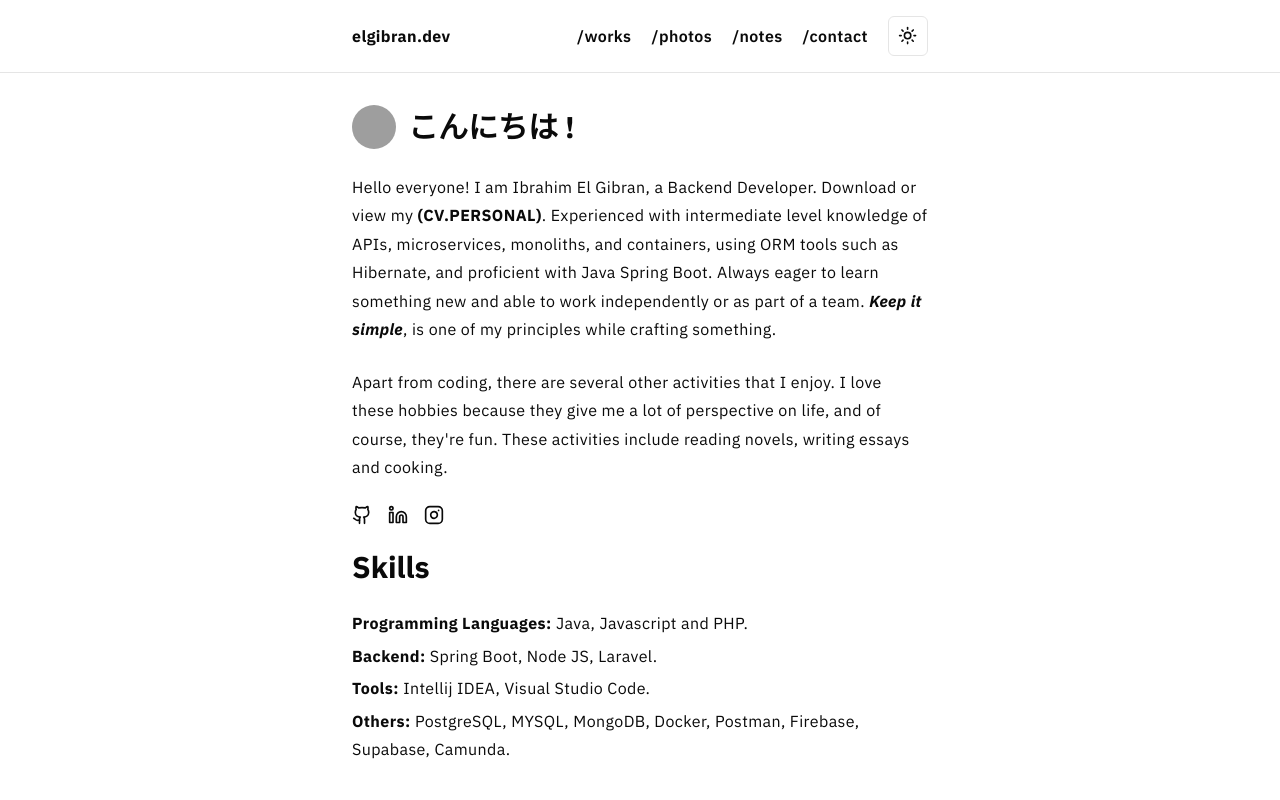
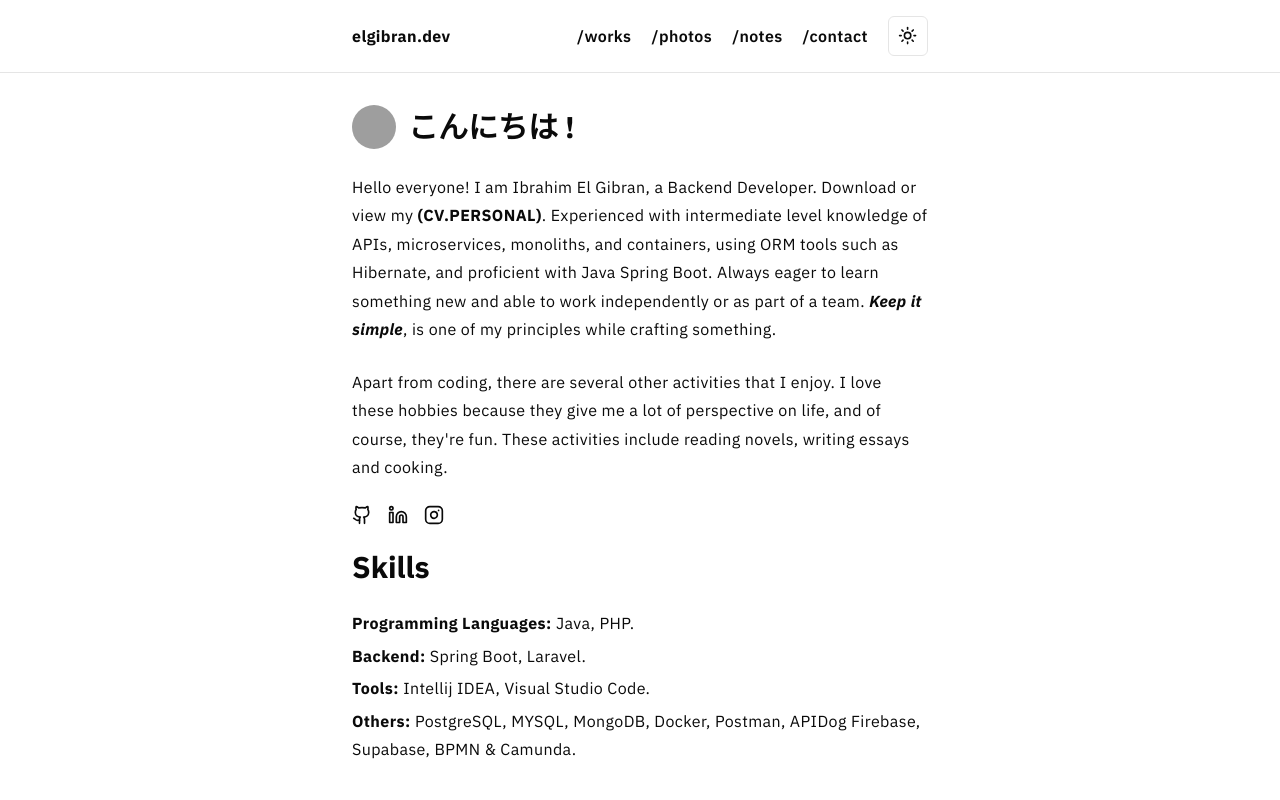
Before and after one commit to ibrahimelgibran/Portfoliov3, a React (Vite) app: page / in a window 1280 px wide. Shown: the top 800 px of the page. Built offline with nearby package versions, Linux system fonts and the light colour scheme; no server answers; grey boxes are pictures that could not be loaded.

Commit message:
upadate deskripsi

```diff
--- a/src/pages/home.tsx
+++ b/src/pages/home.tsx
@@ -79,17 +79,17 @@ export default function Home() {
         <Heading as="h1">Skills</Heading>
         <div className="space-y-1">
           <Paragraph>
-            <b>Programming Languages: </b>Java, Javascript and PHP.
+            <b>Programming Languages: </b>Java, PHP.
           </Paragraph>
           <Paragraph>
-            <b>Backend:</b> Spring Boot, Node JS, Laravel.
+            <b>Backend:</b> Spring Boot, Laravel.
           </Paragraph>
           <Paragraph>
             <b>Tools:</b> Intellij IDEA, Visual Studio Code.
           </Paragraph>
           <Paragraph>
-            <b>Others:</b> PostgreSQL, MYSQL, MongoDB, Docker, Postman,
-            Firebase, Supabase, Camunda.
+            <b>Others:</b> PostgreSQL, MYSQL, MongoDB, Docker, Postman, APIDog
+            Firebase, Supabase, BPMN & Camunda.
           </Paragraph>
         </div>
       </div>
```
